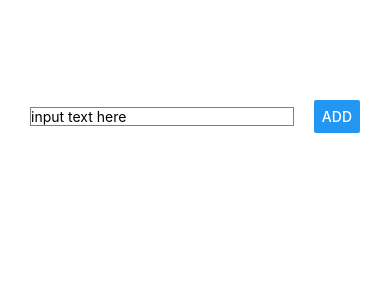
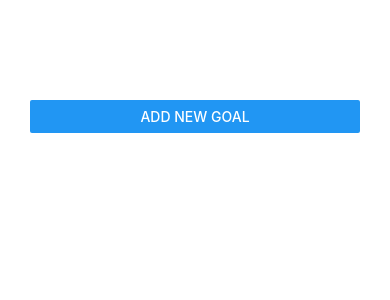
Before and after one commit to marfen/Abschlussarbeit, a React Native app: screen / in a window 390 px wide. Shown: the top 300 px of the page. Built offline with nearby package versions, Linux system fonts and the light colour scheme.

Commit message:
test commit

```diff
--- a/App.js
+++ b/App.js
@@ -1,35 +1,41 @@
 import { StatusBar } from 'expo-status-bar';
 import React, {useState} from 'react';
-import { Button, StyleSheet, Text, View, TextInput, ScrollView } from 'react-native';
+import { Button, StyleSheet, Text, View, FlatList } from 'react-native';
+
+import GoalItem from './components/GoalItem';
+import GoalInput from './components/GoalInput';
 
 export default function App() {
-  const [enteredGoal, setEnteredGoal] = useState("");
+
   const [courseGoals, setCourseGoals] = useState([]);
+  const [isAddMode, setIsAddMode] = useState(false);
 
-  const goalInputHandler = (enteredText) => {
-    setEnteredGoal(enteredText);
+
+
+  const addGoalHandler = goalTitle => {
+    setCourseGoals(currentGoals => [
+      ...currentGoals,
+      { id: Math.random().toString(), value: goalTitle}
+    ]);
+    setIsAddMode(false);
   };
 
-  const addGoalHandler = () => {
-    setCourseGoals(currentGoals => [...currentGoals, enteredGoal]);
-  };
+  const removeGoalHandler = goalId => {
+    setCourseGoals(currentGoals => {
+      return currentGoals.filter((goal) => goal.id !== goalId );
+    });
+  }
+
   return (
     <View style={styles.root}>
-      <View style={styles.inputContainer}>
-        <TextInput
-          placeholder="input text here"
-          style={styles.textInput}
-          onChangeText={goalInputHandler}
-          value= {enteredGoal}/>
-        <Button title="ADD" onPress={addGoalHandler}/>
-      </View>
-
-      <ScrollView >
-        {courseGoals.map((goal) =>
-          <View key={goal} style={styles.goalList}>
-            <Text >{goal}</Text>
-          </View> )}
-      </ScrollView>
+      <Button title='add new goal' onPress={() => setIsAddMode(true)}/>
+      <GoalInput visible={isAddMode} onAddGoal={addGoalHandler}/>
+      <FlatList
+        data={courseGoals}
+        renderItem={
+          itemData => <GoalItem id={itemData.item.id}  onDelete={removeGoalHandler} title={itemData.item.value}/>
+        }
+      />
     </View>
   );
 }
@@ -39,21 +45,5 @@ const styles = StyleSheet.create({
     paddingTop: 100,
     paddingHorizontal: 30,
     height: '100%'
-  },
-  inputContainer: {
-    flexDirection: 'row',
-    justifyContent: 'space-between',
-    alignItems: 'center'
-  },
-  textInput: {borderColor: 'grey',
-  borderWidth: 1,
-  width: '80%'
-},
-  goalList: {
-    padding: 10,
-    marginBottom: 10,
-    backgroundColor: '#ccc',
-    borderColor: 'black',
-    borderWidth: 1
   }
 });
--- /dev/null
+++ b/components/GoalInput.js
@@ -0,0 +1,41 @@
+import React, {useState} from 'react';
+import {View, TextInput, Button, StyleSheet, Modal} from 'react-native';
+
+const GoalInput = props => {
+
+    const [enteredGoal, setEnteredGoal] = useState('');
+
+    const goalInputHandler = (enteredText) => {
+        setEnteredGoal(enteredText);
+      };
+
+    return (
+        <Modal visible={props.visible} animationType="slide">
+            <View style={styles.inputContainer}>
+                <TextInput
+                placeholder="input text here"
+                style={styles.textInput}
+                onChangeText={goalInputHandler}
+                value= {enteredGoal}
+                />
+                <Button title="ADD" onPress={props.onAddGoal.bind(this, enteredGoal)}/>
+            </View>
+        </Modal>
+    );
+};
+
+const styles = StyleSheet.create({
+
+    inputContainer: {
+        flex: 1,
+        justifyContent: 'center',
+        alignItems: 'center'
+    },
+    textInput: {
+        borderColor: 'grey',
+        borderWidth: 1,
+        width: '80%'
+    }
+});
+
+export default GoalInput;
--- /dev/null
+++ b/components/GoalItem.js
@@ -0,0 +1,25 @@
+import React from 'react';
+import {View, Text, StyleSheet, TouchableOpacity} from 'react-native';
+
+const GoalItem = props => {
+    return (
+        <TouchableOpacity onPress={props.onDelete.bind(this, props.id)}>
+            <View style={styles.listItem} on>
+                <Text >{props.title}</Text>
+            </View>
+        </TouchableOpacity>
+    );
+};
+
+const styles = StyleSheet.create({
+
+    listItem: {
+        padding: 10,
+        marginBottom: 10,
+        backgroundColor: '#ccc',
+        borderColor: 'black',
+        borderWidth: 1
+      }
+});
+
+export default GoalItem;
```
